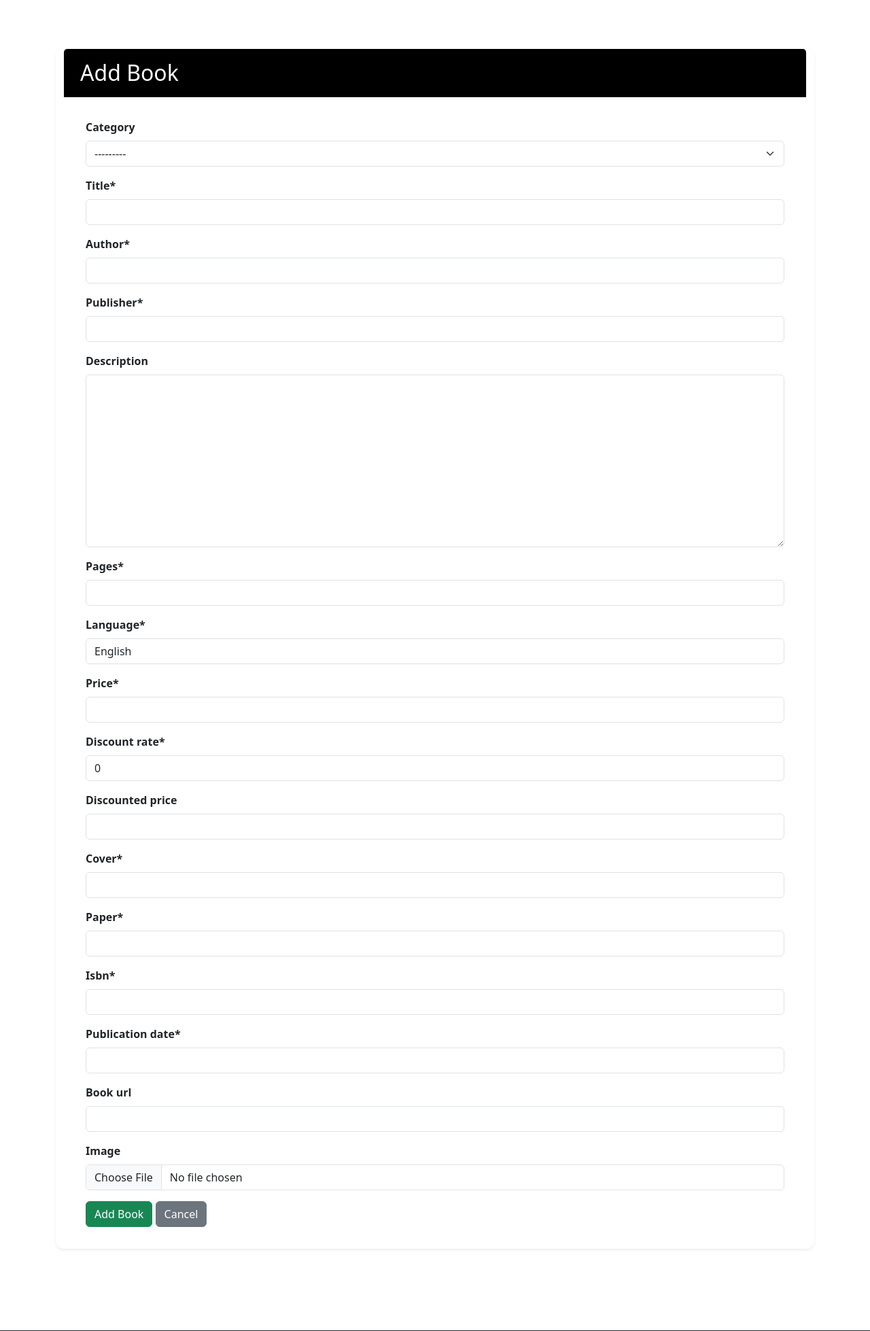
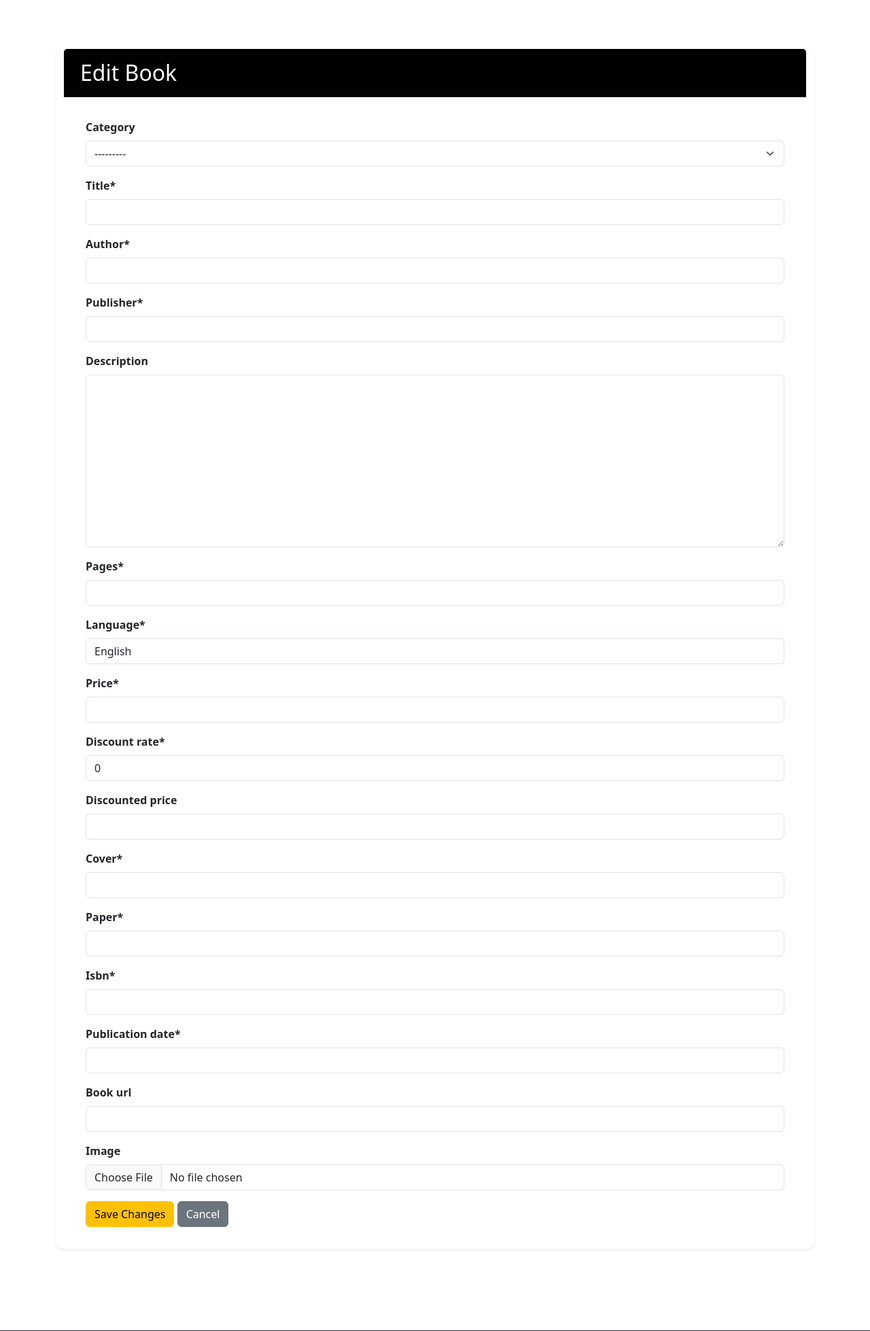
Before and after one commit to v-amna/booknest, a Django app: page /books/add/ in a window 1280 px wide. Shown: the part 62-2020 px from the top of the page at 68% size. Run offline with Django 5.2, Linux system fonts and the light colour scheme; the visitor is signed in with stand-in values (Sample User, id 1); data that the repository does not hold is empty; some libraries are stand-ins or nearby versions.

Commit message:
Update book edit page and detail page.
Removed add_book.html template.

```diff
--- a/books/templates/books/add_book.html
+++ /dev/null
@@ -1,40 +0,0 @@
-{% extends "base.html" %}
-
-{% block extra_title %}Add Book{% endblock %}
-
-{% block content %}
-
-    <div class="container py-5">
-        <div class="row justify-content-center">
-            <div class="card shadow-sm">
-                <div class="card-header bg-black">
-                    <p class="h2 mb-0">Add Book</p>
-                </div>
-                <div class="card-body">
-                    <form method="POST" enctype="multipart/form-data">
-                        {% csrf_token %}
-                        {{ form | crispy }}
-                        <button type="submit" class="btn btn-success"> Add
-                            Book
-                        </button>
-                        <a href="{% url 'books' %}" class="btn btn-secondary">
-                            Cancel </a>
-                    </form>
-                </div>
-            </div>
-
-        </div>
-    </div>
-
-{% endblock %}
-{% block postloadjs %}
-    {{ block.super }}
-    <script>
-        $('#new-image').change(function () {
-            let file = $('#new-image')[0].files[0];
-            $('.custom-file-label').text(file.name);
-
-        });
-
-    </script>
-{% endblock %}
--- a/books/templates/books/book_detail.html
+++ b/books/templates/books/book_detail.html
@@ -1,6 +1,6 @@
 {% extends "base.html" %}
 
-{% block extra_title %}Book Details{% endblock %}
+{% block extra_title %}{{ book.title }}{% endblock %}
 
 {% block content %}
 
--- a/books/views.py
+++ b/books/views.py
@@ -82,32 +82,21 @@ def add_book(request):
 
     if request.method == "POST":
 
-        form = BookForm(
-            request.POST,
-            request.FILES
-        )
-
+        form = BookForm(request.POST, request.FILES)
         if form.is_valid():
             form.save()
 
-            messages.success(
-                request,
-                "Book added successfully."
-            )
-
+            messages.success(request, "Book added successfully.")
             return redirect("books")
 
     else:
-
         form = BookForm()
 
-    context = {
-        "form": form,
-    }
+    context = {"form": form, }
 
     return render(
         request,
-        "books/add_book.html",
+        "books/edit_book.html",
         context
     )
 
@@ -122,37 +111,17 @@ def edit_book(request, book_id):
 
         return redirect("books")
 
-    book = get_object_or_404(
-        Book,
-        pk=book_id
-    )
+    book = get_object_or_404(Book, pk=book_id)
 
     if request.method == "POST":
 
-        form = BookForm(
-            request.POST,
-            request.FILES,
-            instance=book
-        )
-
+        form = BookForm(request.POST, request.FILES, instance=book)
         if form.is_valid():
             form.save()
-
-            messages.success(
-                request,
-                "Book updated successfully."
-            )
-
-            return redirect(
-                "book_detail",
-                book.id
-            )
-
+            messages.success(request, "Book updated successfully.")
+            return redirect("book_detail", book.id)
     else:
-
-        form = BookForm(
-            instance=book
-        )
+        form = BookForm(instance=book)
 
     context = {
         "form": form,
@@ -173,22 +142,13 @@ def delete_book(request, book_id):
             request,
             "Sorry, only store administrators can do that."
         )
+        return redirect("manage_books")
 
-        return redirect("books")
-
-    book = get_object_or_404(
-        Book,
-        pk=book_id
-    )
+    book = get_object_or_404(Book, pk=book_id)
 
     book.delete()
-
-    messages.success(
-        request,
-        "Book deleted successfully."
-    )
-
-    return redirect("books")
+    messages.success(request, "Book deleted successfully.")
+    return redirect("manage_books")
 
 
 @login_required
```
